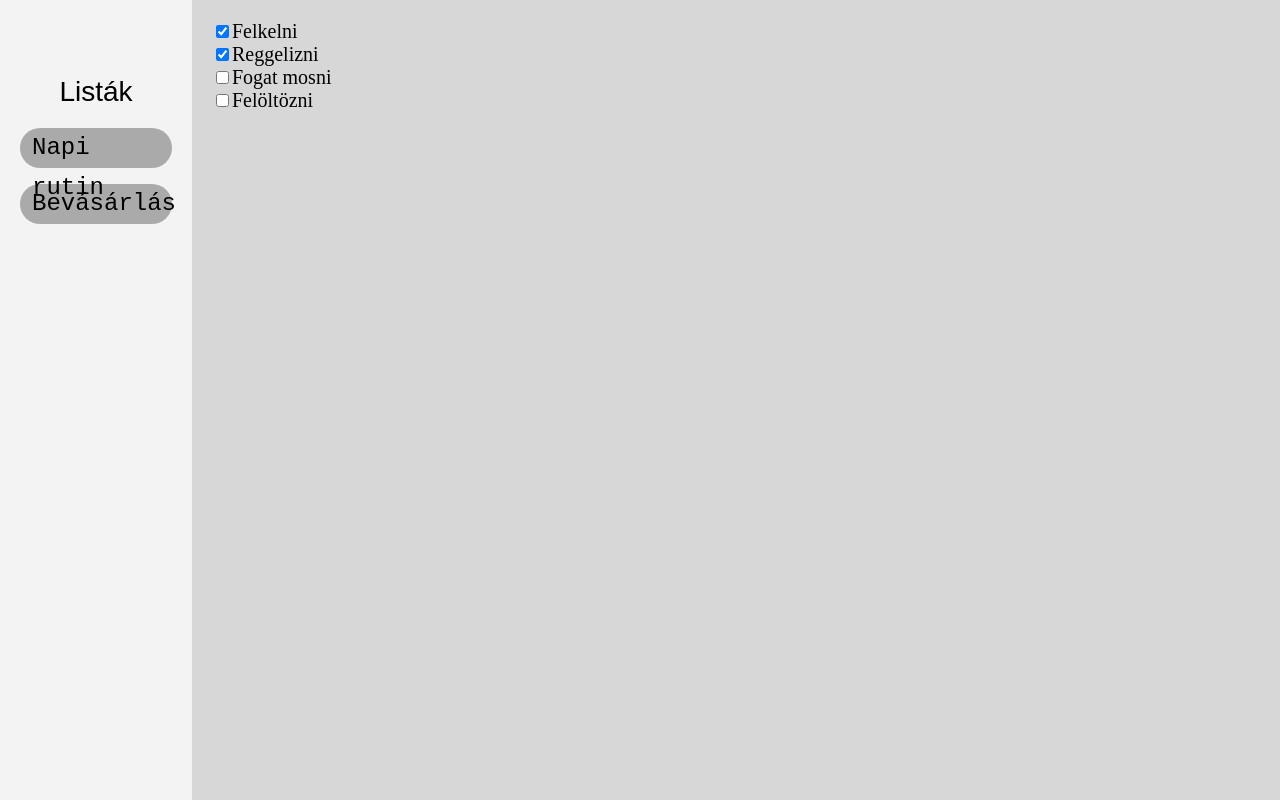
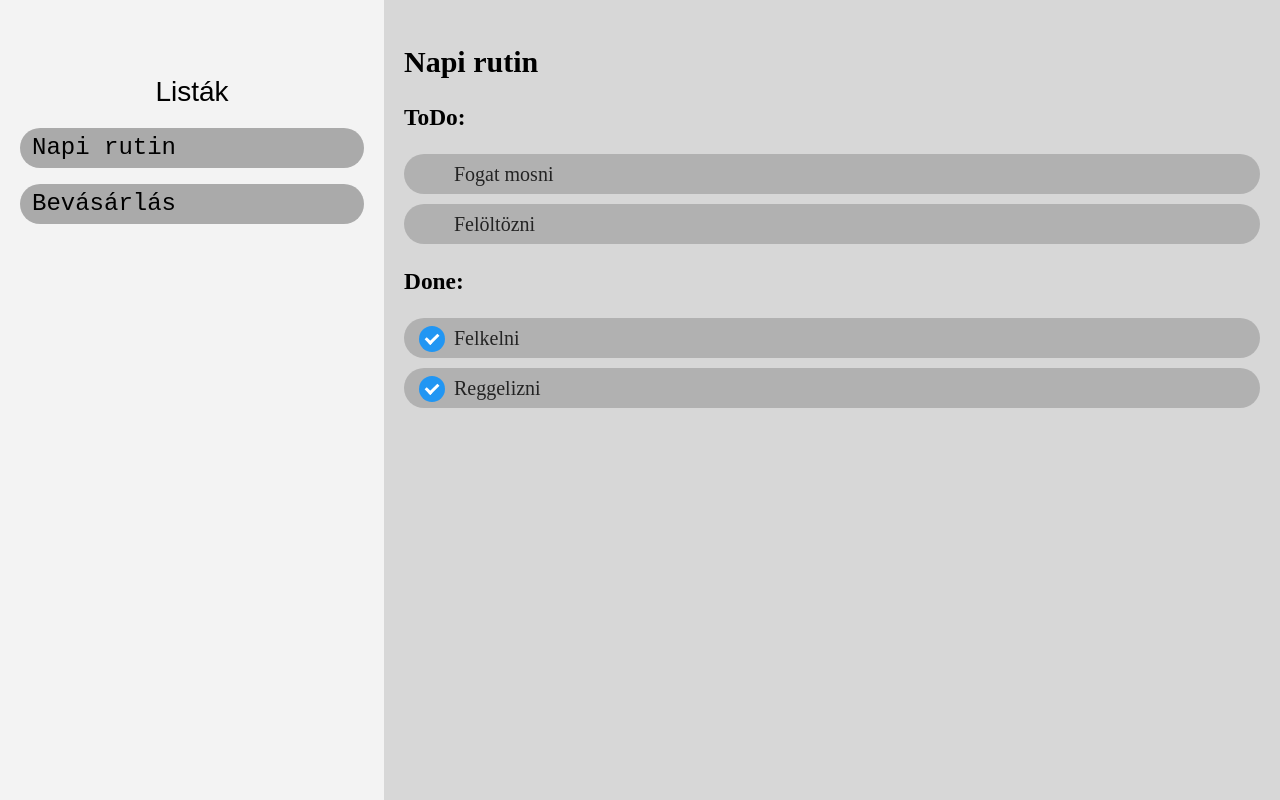
Before and after one commit to SipiZork/first-todo-list, a React (Create React App) app: page / in a window 1280 px wide. Both pictures are taken after a click on the item "Napi rutin". Built offline with nearby package versions, Linux system fonts and the light colour scheme.

Commit message:
first-morning

```diff
--- a/src/components/ActualTodo.js
+++ b/src/components/ActualTodo.js
@@ -1,19 +1,39 @@
 import React, { Component, Fragment } from "react";
 import PropType from 'prop-type';
+import '../css/ActualTodo.css';
 
 class ActualTodo extends Component {
 
-  listItems = key => {
+  listUncompletedItems = key => {
     const item = this.props.actualTodo[key];
-    const checked = item.completed == true ? 'checked' : '';
     if(typeof(item) === "string"){
       return
     }
+    if(item.completed == false)
       return (
         <Fragment>
-        <input type="checkbox" key={key} name={item.index} className="list-item" checked={checked} onClick={() => this.props.itemCompleted(key)} />
-        <label htmlFor={item.index} onClick={() => this.props.itemCompleted(key)} >{item.text}</label>
-        <br />
+          <label className="item-container" htmlFor={item.index} onClick={() => this.props.itemCompleted(key)} >{item.text}
+              <input type="checkbox" key={key} name={item.index} className="item" onClick={() => this.props.itemCompleted(key)} />
+              <span className="checkmark"></span>
+          </label>
+        </Fragment>
+      )
+
+    return
+  }
+
+  listCompletedItems = key => {
+    const item = this.props.actualTodo[key];
+    if(typeof(item) === "string"){
+      return
+    }
+    if(item.completed == true)
+      return (
+        <Fragment>
+          <label className="item-container" htmlFor={item.index} onClick={() => this.props.itemCompleted(key)} >{item.text}
+              <input type="checkbox" key={key} name={item.index} className="item" checked="checked" onClick={() => this.props.itemCompleted(key)} />
+              <span className="checkmark"></span>
+          </label>
         </Fragment>
       )
 
@@ -26,7 +46,11 @@ class ActualTodo extends Component {
       const todoIds = Object.keys(actualTodo);
       return (
         <Fragment>
-          {todoIds.map(this.listItems)}
+          <h2>{actualTodo.name}</h2>
+          <h3>ToDo:</h3>
+          {todoIds.map(this.listUncompletedItems)}
+          <h3>Done:</h3>
+          {todoIds.map(this.listCompletedItems)}
         </Fragment>
       )
     }
--- a/src/components/TodoList.js
+++ b/src/components/TodoList.js
@@ -1,4 +1,5 @@
 import React, { Component } from "react";
+import '../css/TodoList.css';
 
 class TodoList extends Component {
 
--- /dev/null
+++ b/src/css/ActualTodo.css
@@ -0,0 +1,69 @@
+.item-container {
+  display: block;
+  position: relative;
+  padding-left: 3.125rem;
+  margin-bottom: .625rem;
+  cursor: pointer;
+  font-size: 1.25rem;
+  height: 2.5rem;
+  line-height: 2.5rem;
+  user-select: none;
+  background-color: rgba(140, 140, 140, .5);
+  color: rgba(0,0,0,.8);
+  border-radius: 2rem;
+}
+
+.item-container:hover {
+  background-color: rgba(140, 140, 140);
+  color: rgba(255,255,255,.8);
+}
+
+.item-container .item {
+  position: absolute;
+  opacity: 0;
+  cursor: pointer;
+  height: 0;
+  width: 0;
+}
+
+.checkmark {
+  position: absolute;
+  top: .5rem;
+  left: .9375rem;
+  height: 1.625rem;
+  width: 1.625rem;
+  background-color: rgba(140,140,140,0);
+  border-radius: 10rem;
+}
+
+.item-container:hover .item ~ .checkmark {
+  background-color: #ccc;
+}
+
+.item-container .item:checked ~ .checkmark {
+  background-color: #2196F3;
+}
+
+.item-container:hover .item:checked ~ .checkmark {
+  background-color: #1a75bd;
+}
+
+.checkmark:after {
+  content: "";
+  position: absolute;
+  display: none;
+}
+
+.item-container .item:checked ~ .checkmark:after {
+  display: block;
+}
+
+.item-container .checkmark:after {
+  left: .550rem;
+  top: .3125rem;
+  width: .3125rem;
+  height: .635rem;
+  border: solid white;
+  border-width:  0 .1875rem .1875rem 0;
+  transform: rotate(45deg);
+}
--- /dev/null
+++ b/src/css/TodoList.css
@@ -0,0 +1,32 @@
+.menu .todos {
+  list-style: none;
+  padding: 1.25rem;
+  text-align: center;
+  font-family: fantasy;
+  font-size: 1.75rem;
+}
+
+.menu .todos p {
+  margin-bottom: 1.25rem;
+}
+
+.menu .todos li {
+  padding-left: .75rem;
+  height: 2.5rem;
+  line-height: 2.5rem;
+  margin-bottom: 1rem;
+  text-align: left;
+  font-family: monospace;
+  font-size: 1.5rem;
+  cursor: pointer;
+  background-color: rgba(0,0,0,.3);
+  color: #000;
+  border-radius: 10rem;
+  white-space: nowrap;
+  overflow: hidden;
+}
+
+.menu .todos li:hover {
+  background-color: rgba(0,0,0,.7);
+  color: #fff;
+}
--- a/src/css/index.css
+++ b/src/css/index.css
@@ -11,51 +11,21 @@ body {
 
 .fluid-container {
   min-height: 100vh;
+  min-width: 900px;
 }
 
 .menu {
   min-height: 100vh;
   background-color: rgba(255,255,255,.7);
-  width: 15%;
+  width: 30%;
   float: left;
   overflow-x: hidden;
 }
 
-.menu .todos {
-  list-style: none;
+.actual-todo {
   padding: 1.25rem;
-  text-align: center;
-  font-family: fantasy;
-  font-size: 1.75rem;
-}
-
-.menu .todos p {
-  margin-bottom: 1.25rem;
-}
-
-.menu .todos li {
-  padding-left: .75rem;
-  height: 2.5rem;
-  line-height: 2.5rem;
-  margin-bottom: 1rem;
-  text-align: left;
-  font-family: monospace;
-  font-size: 1.5rem;
-  cursor: pointer;
-  background-color: rgba(0,0,0,.3);
-  color: #000;
-  border-radius: 10rem;
-}
-
-.menu .todos li:hover {
-  background-color: rgba(0,0,0,.7);
-  color: #fff;
-}
-
-.actual-todo {
-  padding: 20px;
-  width: 85%;
+  width: 70%;
   float: left;
   font-family: serif;
-  font-size: 20px;
+  font-size: 1.25rem;
 }
```
